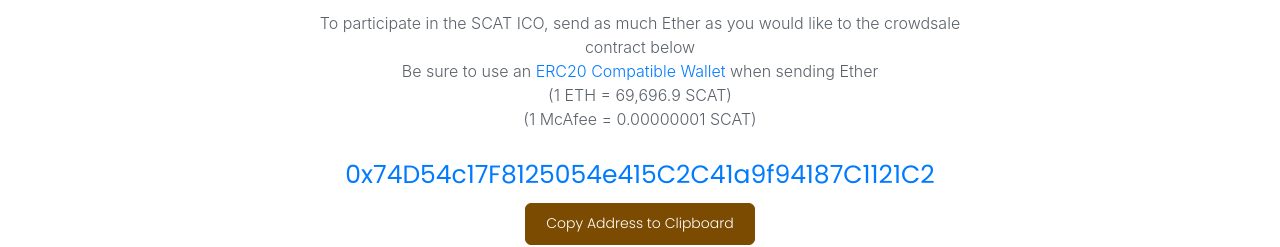
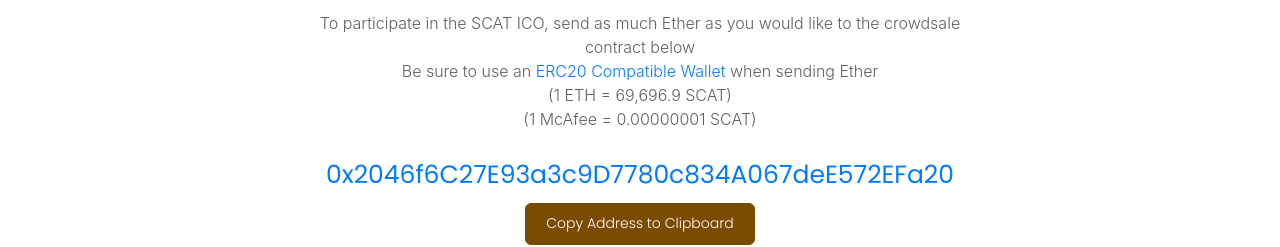
Before and after one commit to ScatManCoin/ScatManCoin.github.io, a plain HTML site: page index.html in a window 1280 px wide. Shown: the part 2930-3177 px from the top of the page. Drawn offline with nearby package versions, Linux system fonts and the light colour scheme.

Commit message:
Updates contract address

```diff
--- a/index.html
+++ b/index.html
@@ -169,7 +169,7 @@
             </div>
             <div class="px-4 py-2 col-lg-8 center text-center">
               <p>To participate in the SCAT ICO, send as much Ether as you would like to the crowdsale contract below<br />Be sure to use an <a href="https://tokenmarket.net/what-is/ethereum-token-wallets/" target="_blank">ERC20 Compatible Wallet</a> when sending Ether<br />(1 ETH = 69,696.9 SCAT)<br />(1 McAfee = 0.00000001 SCAT)</p>
-              <h4 id="address"><a href="https://rinkeby.etherscan.io/address/0x74D54c17F8125054e415C2C41a9f94187C1121C2" target="_blank">0x74D54c17F8125054e415C2C41a9f94187C1121C2</a></h4>
+              <h4 id="address"><a href="https://etherscan.io/address/0x2046f6C27E93a3c9D7780c834A067deE572EFa20" target="_blank">0x2046f6C27E93a3c9D7780c834A067deE572EFa20</a></h4>
               <button type="button" class="btn btn-primary" onclick="copyAddress()">Copy Address to Clipboard</button>
             </div>
           </div>
```
